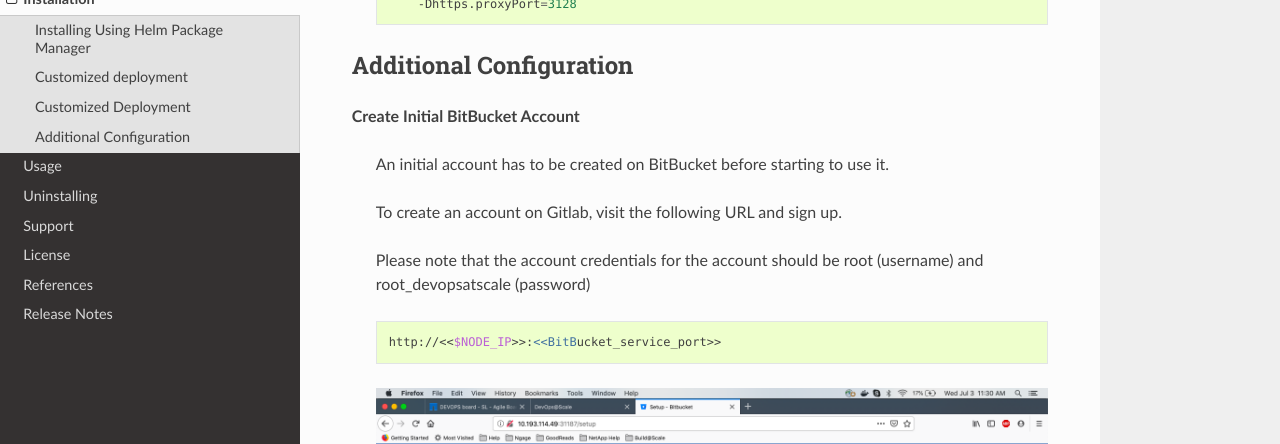
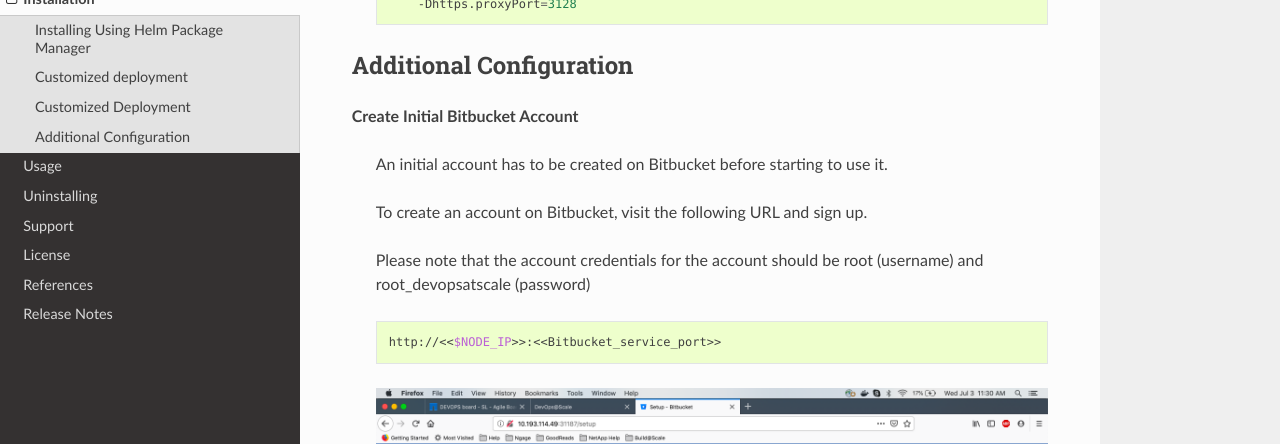
Before and after one commit to NetApp/devops-at-scale, a Sphinx documentation site: the page built from docs/source/install.rst, in a window 1280 px wide and 900 px high, scrolled down 4509 px. Shown: the part 151-595 px from the top of the window. Built offline with Sphinx 7.4.7 and the Read the Docs theme 2.0.0, drawn with Linux system fonts in a browser that asks for light colours.

Commit message:
typos in documentation

```diff
--- a/docs/source/install.rst
+++ b/docs/source/install.rst
@@ -206,23 +206,23 @@
 Additional Configuration
 --------------------------------------
 
-**Create Initial BitBucket Account**
+**Create Initial Bitbucket Account**
 
 
-    An initial account has to be created on BitBucket before starting to use it.
+    An initial account has to be created on Bitbucket before starting to use it.
 
-    To create an account on Gitlab, visit the following URL and sign up.
+    To create an account on Bitbucket, visit the following URL and sign up.
 
     Please note that the account credentials for the account should be root (username) and root_devopsatscale (password)
 
     .. code :: shell
 
-        http://<<$NODE_IP>>:<<BitBucket_service_port>>
+        http://<<$NODE_IP>>:<<Bitbucket_service_port>>
 
 
     .. figure:: images/bitbucket.png
         :width: 100%
-        :alt: GitLab
+        :alt: Bitbucket
 
 **Create Initial GitLab User (Optional)**
 
--- a/docs/source/release_notes.rst
+++ b/docs/source/release_notes.rst
@@ -7,7 +7,7 @@
 * DevOps@Scale has been tested and validated to work with ONTAP NFS and iSCSI volumes
 * DevOps@Scale now supports deployment in a non-default Kubernetes NameSpace. Namespaces are intended for use in environments with many users spread across multiple teams, or projects
 * The solution now supports deployment across multiple storage classes. Each service has a customizable StorageClass field, which when not specified deploys the service with the Kubernetes default storage class
-* The solution now supports BitBucket SCM, in addition to GitLab. Please refer to Usage and setup in documentation section for detailed instructions.
+* The solution now supports Bitbucket SCM, in addition to GitLab. Please refer to Usage and setup in documentation section for detailed instructions.
 
 Release 1.2: Known Issues
 --------------------------------------
@@ -16,4 +16,4 @@
 * Manual webhook setup for GitLab and Jenkins integration is required for every pipeline
 * The CI pipeline build clones are required to be purged manually
 * The number of active clones (build and workspace) is limited by ONTAP. Please check the ONTAP release and make sure the purge policies are in place
-* The initial BitBucket account should carry the root password that is set by the DevOps@Scale webservice.
+* The initial Bitbucket account should carry the root password that is set by the DevOps@Scale webservice.
```
Also changed, not shown: docs/source/usage.rst (+7 -7 lines).
